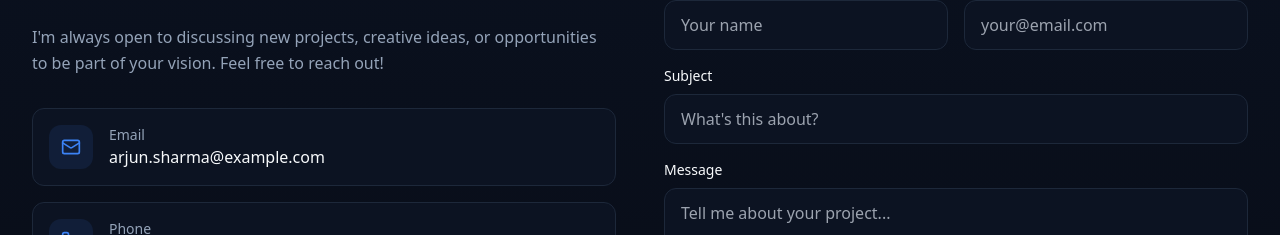
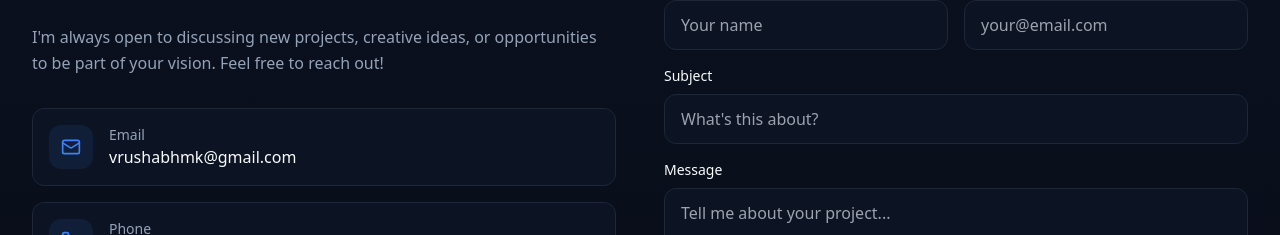
Before and after one commit to VrushabhMK/portfolio-devops, a React (Vite) app in the folder frontend/: page / in a window 1280 px wide. Shown: the part 7827-8062 px from the top of the page. Built offline with nearby package versions, Linux system fonts and the light colour scheme; no server answers.

Commit message:
feat: clean up remaining developer name references and trailing slashes in start-services.sh

```diff
--- a/frontend/index-Vrushabh.html
+++ b/frontend/index-Vrushabh.html
@@ -5,7 +5,7 @@
     <link rel="icon" type="image/svg+xml" href="/vite.svg" />
     <meta name="viewport" content="width=device-width, initial-scale=1.0" />
     <meta name="description" content="Professional portfolio showcasing full-stack development and DevOps expertise. Built with React, Node.js, Docker, Kubernetes, and deployed on AWS." />
-    <title>Arjun  | Full-Stack Developer & DevOps Engineer</title>
+    <title>Vrushabh Kumatgi | Full-Stack Developer & DevOps Engineer</title>
   </head>
   <body>
     <div id="root"></div>
--- a/frontend/src/components/Contact.tsx
+++ b/frontend/src/components/Contact.tsx
@@ -27,7 +27,7 @@ export default function Contact() {
   }
 
   const contactInfo = [
-    { icon: Mail, label: 'Email', value: 'arjun.sharma@example.com', href: 'mailto:arjun.sharma@example.com' },
+    { icon: Mail, label: 'Email', value: 'vrushabhmk@gmail.com', href: 'mailto:vrushabhmk@gmail.com' },
     { icon: Phone, label: 'Phone', value: '+91 98765 43210', href: 'tel:+919876543210' },
     { icon: MapPin, label: 'Location', value: 'Bengaluru, India', href: '#' },
   ]
--- a/frontend/src/components/Footer.tsx
+++ b/frontend/src/components/Footer.tsx
@@ -4,7 +4,7 @@ const socialLinks = [
   { icon: Github, href: 'https://github.com', label: 'GitHub' },
   { icon: Linkedin, href: 'https://linkedin.com', label: 'LinkedIn' },
   { icon: Twitter, href: 'https://twitter.com', label: 'Twitter' },
-  { icon: Mail, href: 'mailto:arjun.sharma@example.com', label: 'Email' },
+  { icon: Mail, href: 'mailto:vrushabhmk@gmail.com', label: 'Email' },
 ]
 
 const footerLinks = [
--- a/frontend/src/components/Resume.tsx
+++ b/frontend/src/components/Resume.tsx
@@ -107,7 +107,7 @@ export default function Resume() {
                   const link = document.createElement('a')
                   link.href = `${import.meta.env.VITE_API_URL || 'http://localhost:5000/api'}/resume/download`
                   link.target = '_blank'
-                  link.download = 'Arjun_Sharma_Resume.pdf'
+                  link.download = 'Vrushabh_Kumatgi_Resume.pdf'
                   link.click()
                 }}
                 className="inline-flex items-center gap-2 px-6 py-3 rounded-lg bg-gradient-primary text-primary-foreground font-medium hover:shadow-glow transition-all duration-300 hover:scale-105"
```
Also changed, not shown: 1 other file (tests, documents, lock files or other folders).
